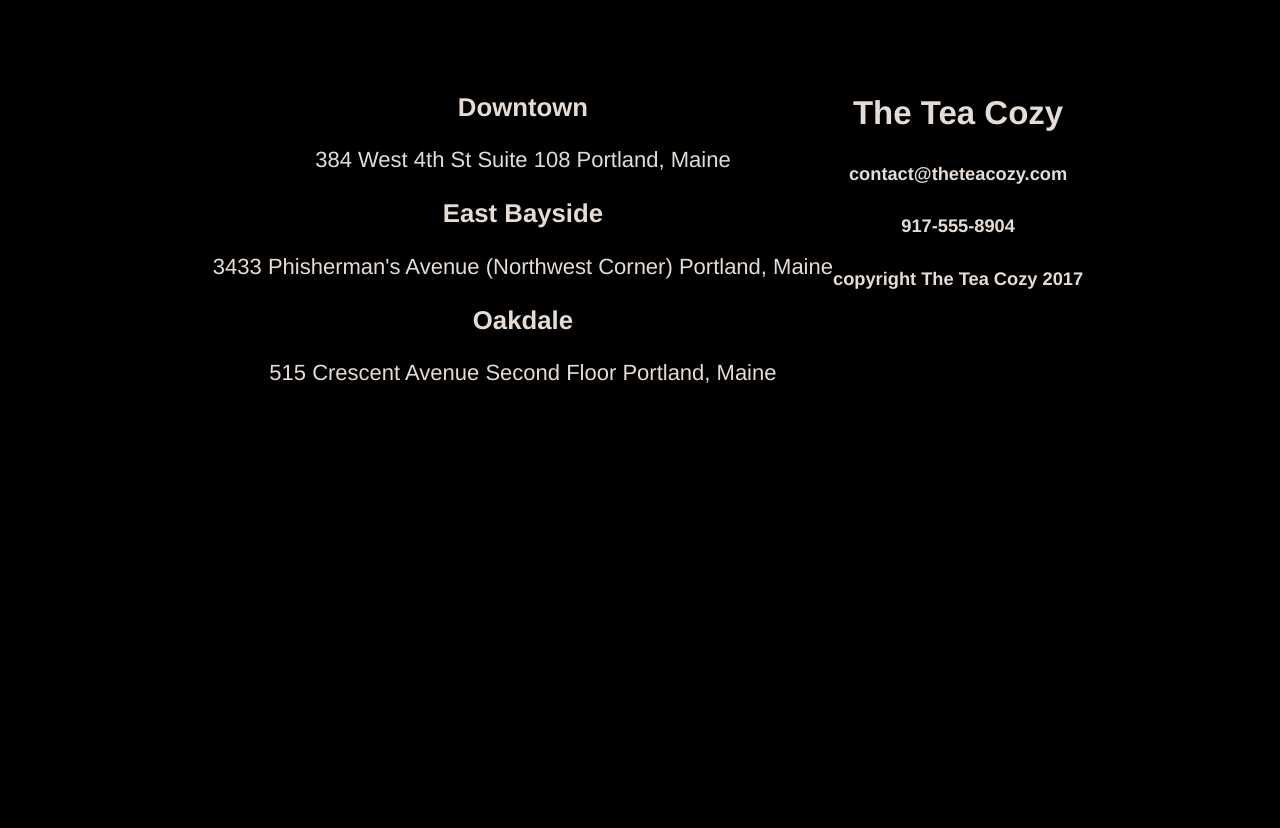
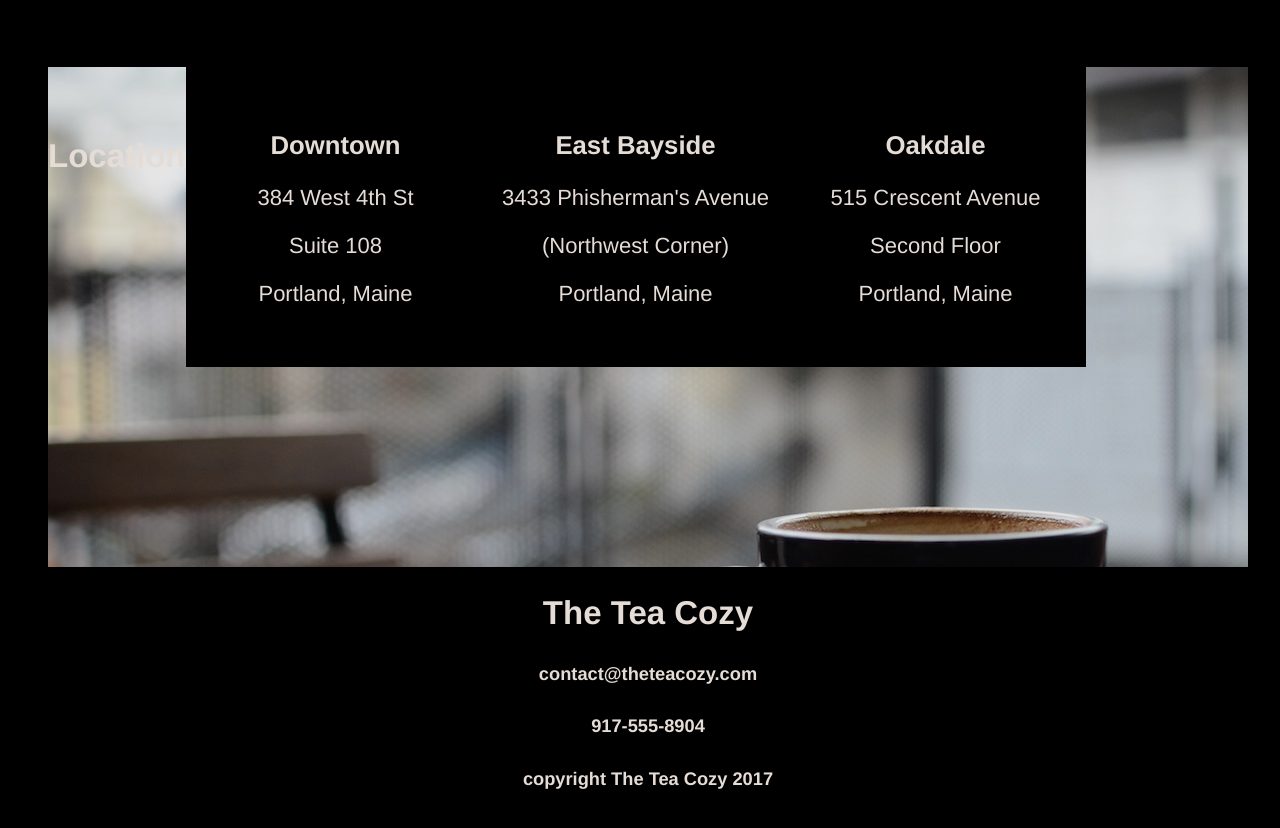
Before and after one commit to janajakobs/tea-cozy, a plain HTML site: page index.html in a window 1280 px wide. Shown: the part 1499-2327 px from the top of the page. Before the commit the page ends 1893 px from the top, so only its background shows below. Drawn offline with Linux system fonts and the light colour scheme.

Commit message:
Started third box but not complete

```diff
--- a/index.html
+++ b/index.html
@@ -70,32 +70,27 @@
       <!-- THRID Box Start-->
       <div class="container">
         <div class="location">
+          <h2>Location</h2>
 
-          <div class="child">
         <div class="downtown box">
           <h3>Downtown</h3>
-              <span>384 West 4th St</span>
-              <span>Suite 108</span>
-              <span>Portland, Maine</span>
-            </div>
+          <p>384 West 4th St</p>
+          <p>Suite 108</p>
+          <p>Portland, Maine</p>
         </div>
 
-          <div class="child">
         <div class="east box">
           <h3>East Bayside</h3>
-              <span>3433 Phisherman's Avenue</span>
-              <span>(Northwest Corner)</span>
-              <span>Portland, Maine</span>
-            </div>
+          <p>3433 Phisherman's Avenue</p>
+          <p>(Northwest Corner)</p>
+          <p>Portland, Maine</p>
         </div>
 
-         <div class="child">
         <div class="oakdale box">
           <h3>Oakdale</h3>
-             <span>515 Crescent Avenue</span>
-             <span>Second Floor</span>
-             <span>Portland, Maine</span>
-           </div>
+          <p>515 Crescent Avenue</p>
+          <p>Second Floor</p>
+          <p>Portland, Maine</p>
         </div>
        </div>
 
--- a/resources/css/style.css
+++ b/resources/css/style.css
@@ -127,6 +127,28 @@ nav span {
 /* Second Box END */
 
 /* Third Box */
+.location {
+  display: flex;
+  direction: column;
+  background-image: url("../images/img-locations-background.jpg");
+  height: 500px;
+  width: 1200px;
+  align-content: center;
+}
+
+.location h2 {
+  margin-top: 70px;
+}
+
+.box {
+  width: 300px;
+  height: 300px;
+  background-color: black;
+  justify-content: center;
+  align-content: center;
+}
+
+
 /* Third Box END */
 
 /* Footer */
```
Lines whose indentation alone changed are shown as unchanged.
